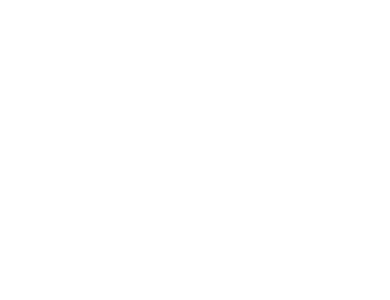
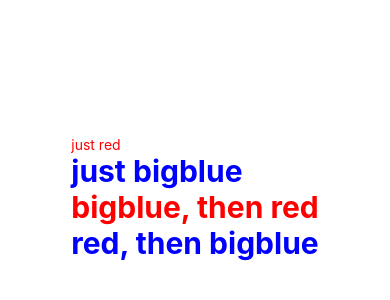
Before and after one commit to Dooobi/FirstReactNative, a React Native app: screen / in a window 390 px wide. Shown: the part 224-524 px from the top of the page. Built offline with nearby package versions, Linux system fonts and the light colour scheme.

Commit message:
Text styles

```diff
--- a/App.js
+++ b/App.js
@@ -1,12 +1,12 @@
 import React, { Component } from 'react';
 import { StyleSheet, Text, View } from 'react-native';
-import BlinkApp from './components/BlinkApp.js';
+import LotsOfStyles from './components/LotsOfStyles.js';
 
 export default class App extends Component {
   render() {
     return (
       <View style={styles.container}>
-        <BlinkApp/>
+        <LotsOfStyles/>
       </View>
     );
   }
--- a/components/Blink.js
+++ /dev/null
@@ -1,28 +0,0 @@
-import React, { Component } from 'react';
-import { StyleSheet, Text, View } from 'react-native';
-
-export default class Blink extends Component {
-    constructor(props) {
-        super(props);
-        this.state = { isShowingText: true };
-
-        // Toggle the state every second
-        setInterval(() => {
-            this.setState(previousState => {
-                return { isShowingText: !previousState.isShowingText };
-            });
-        }, 1000);
-    }
-
-    render() {
-        if (!this.state.isShowingText) {
-            return null;
-        }
-        return (
-            <Text>{ this.props.text }</Text>
-        );
-    }
-}
-
-const styles = StyleSheet.create({
-});
--- a/components/BlinkApp.js
+++ /dev/null
@@ -1,19 +0,0 @@
-import React, { Component } from 'react';
-import { StyleSheet, Text, View } from 'react-native';
-import Blink from './Blink';
-
-export default class BlinkApp extends Component {
-    render() {
-        return (
-            <View style={{ alignItems: "center" }}>
-                <Blink text="I love to blink"/>
-                <Blink text="Yes blinking is so great"/>
-                <Blink text="Why did they ever take this out of HTML"/>
-                <Blink text="Look at me look at me look at me"/>
-            </View>
-        );
-    }
-}
-
-const styles = StyleSheet.create({
-});
--- /dev/null
+++ b/components/LotsOfStyles.js
@@ -0,0 +1,26 @@
+import React, { Component } from 'react';
+import { StyleSheet, Text, View } from 'react-native';
+
+export default class LotsOfStyles extends Component {
+    render() {
+        return (
+            <View>
+                <Text style={styles.red}>just red</Text>
+                <Text style={styles.bigblue}>just bigblue</Text>
+                <Text style={[styles.bigblue, styles.red]}>bigblue, then red</Text>
+                <Text style={[styles.red, styles.bigblue]}>red, then bigblue</Text>
+            </View>
+        );
+    }
+}
+
+const styles = StyleSheet.create({
+    bigblue: {
+        color: "blue",
+        fontWeight: "bold",
+        fontSize: 30,
+    },
+    red: {
+        color: "red",
+    },
+});
```
